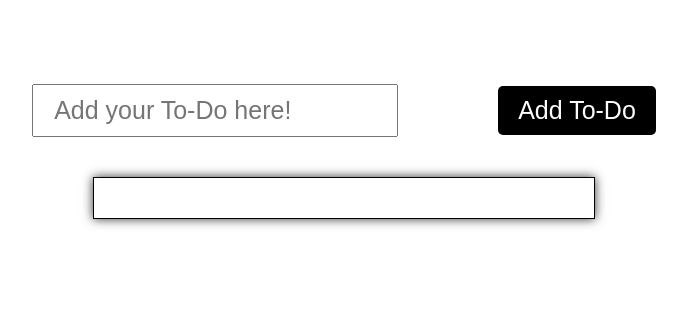
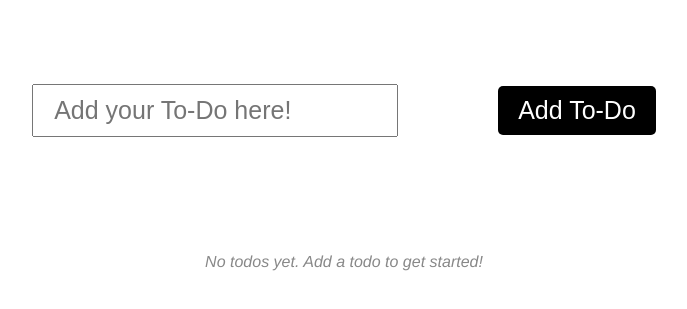
Before and after one commit to ash413/taskMaster, a plain HTML site: page index.html in a window 1280 px wide. Shown: the part 155-464 px from the top of the page, without its empty margins (296-983 px from the left). Drawn offline with Linux system fonts and the light colour scheme.

Commit message:
final final

```diff
--- a/index.html
+++ b/index.html
@@ -24,6 +24,7 @@
         </div>
         <div class="list">
             <div class="todo-list"></div>
+            <p class="empty-message">No todos yet. Add a todo to get started!</p>
         </div>
     </div>
 
--- a/script.js
+++ b/script.js
@@ -6,11 +6,12 @@ let todoList = document.querySelector(".todo-list");
 
 function updateDisplay(){
     todoList.innerHTML = '';
+    const listContainer = document.querySelector('.list');
     if(todos.length === 0){
-        todos.classList.add('empty');
+        listContainer.classList.add('empty');
     }
     else {
-        todos.classList.remove('empty');
+        listContainer.classList.remove('empty');
     }
     for(let i=0; i<todos.length; i++){
         let todoItem = document.createElement('div');
--- a/style.css
+++ b/style.css
@@ -58,11 +58,26 @@ body{
     box-shadow: 0 0 10px rgba(0, 0, 0, 0.8);
 }
 
+.list.empty{
+    border: none;
+    box-shadow: none;
+}
+
+.empty-message {
+    display: none;
+    text-align: center;
+    color: #888;
+    font-style: italic;
+    padding: 20px;
+}
+
+.list.empty .empty-message {
+    display: block;
+}
+
 .todo-list{
     padding: 20px;
 }
-
-.todo-list
 
 .todo-item{
     display: grid;
```
